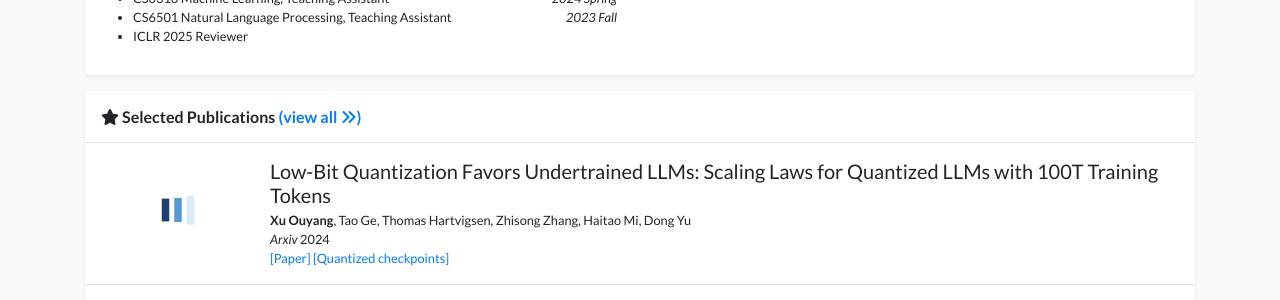
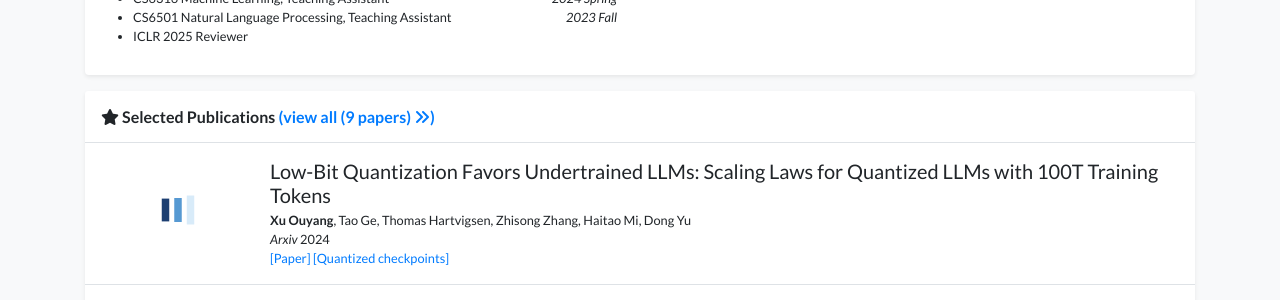
Before and after one commit to xo28/xo28.github.io, a Jekyll site: the page built from index.html, in a window 1280 px wide and 1245 px high. Shown: the part 717-1017 px from the top of the window. Built offline with Jekyll 4.4.1, drawn with Linux system fonts in a browser that asks for light colours; nearby versions of some CDN libraries; a style sheet for code colours, icons or effects is not loaded.

Commit message:
Update publication_card.html

```diff
--- a/_includes/widgets/publication_card.html
+++ b/_includes/widgets/publication_card.html
@@ -2,7 +2,7 @@
 <div class="my-3 p-0 bg-white shadow-sm rounded-sm">
     <h6 class="border-bottom border-gray p-3 mb-0">
         {% if include.title %}{{ include.title }}{% else %}<i class="fas fa-star"></i> Selected Recent Publications{% endif %}
-        <a href="{{ 'publications' | relative_url }}">(view all <i class="fas fa-angle-double-right"></i>)</a>
+        <a href="{{ 'publications' | relative_url }}">(view all (9 papers) <i class="fas fa-angle-double-right"></i>)</a>
     </h6>
     {% for item in publications limit:include.limit %}
         {% include widgets/publication_item.html item=item first=false last=false %}
```
